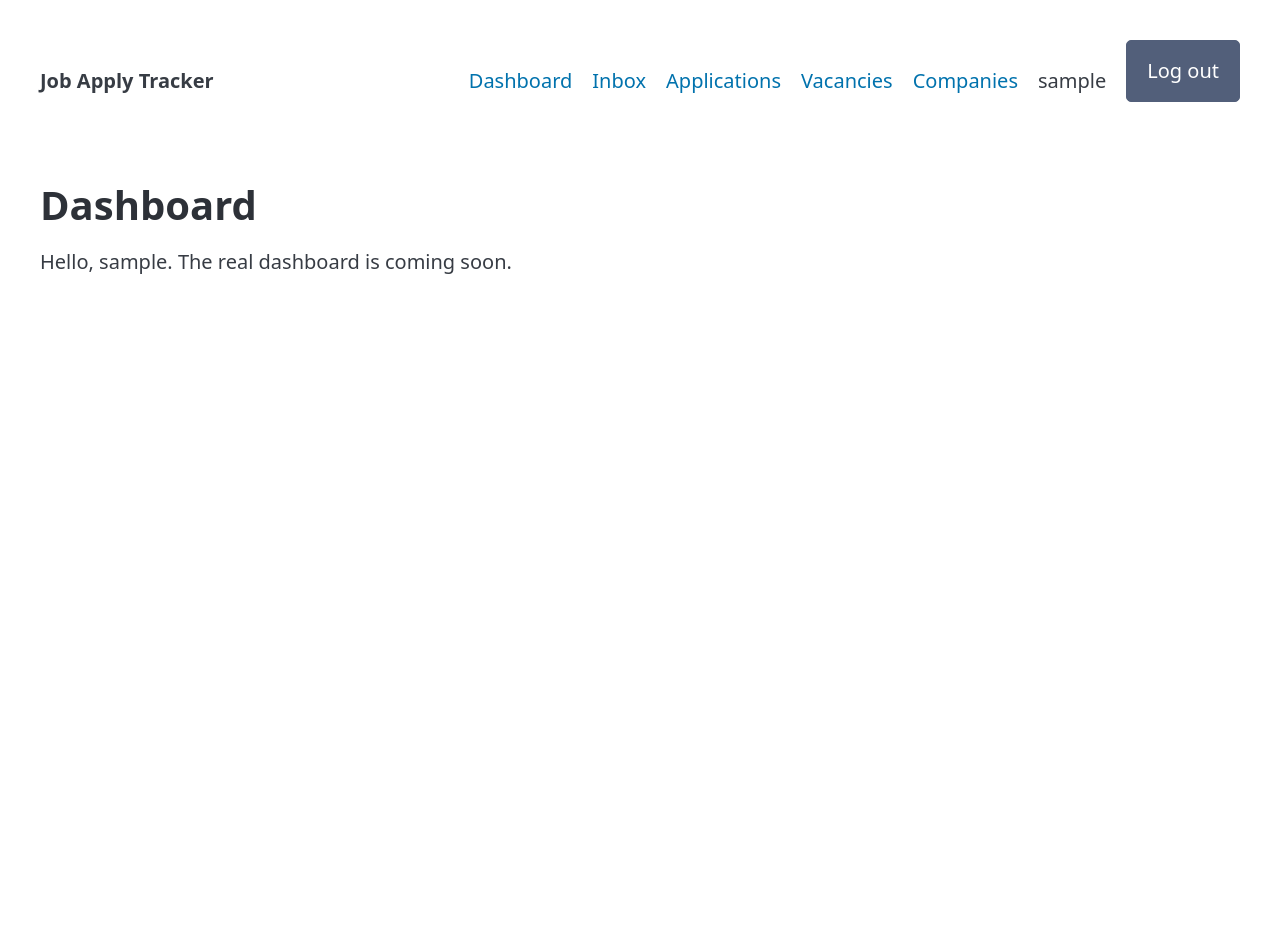
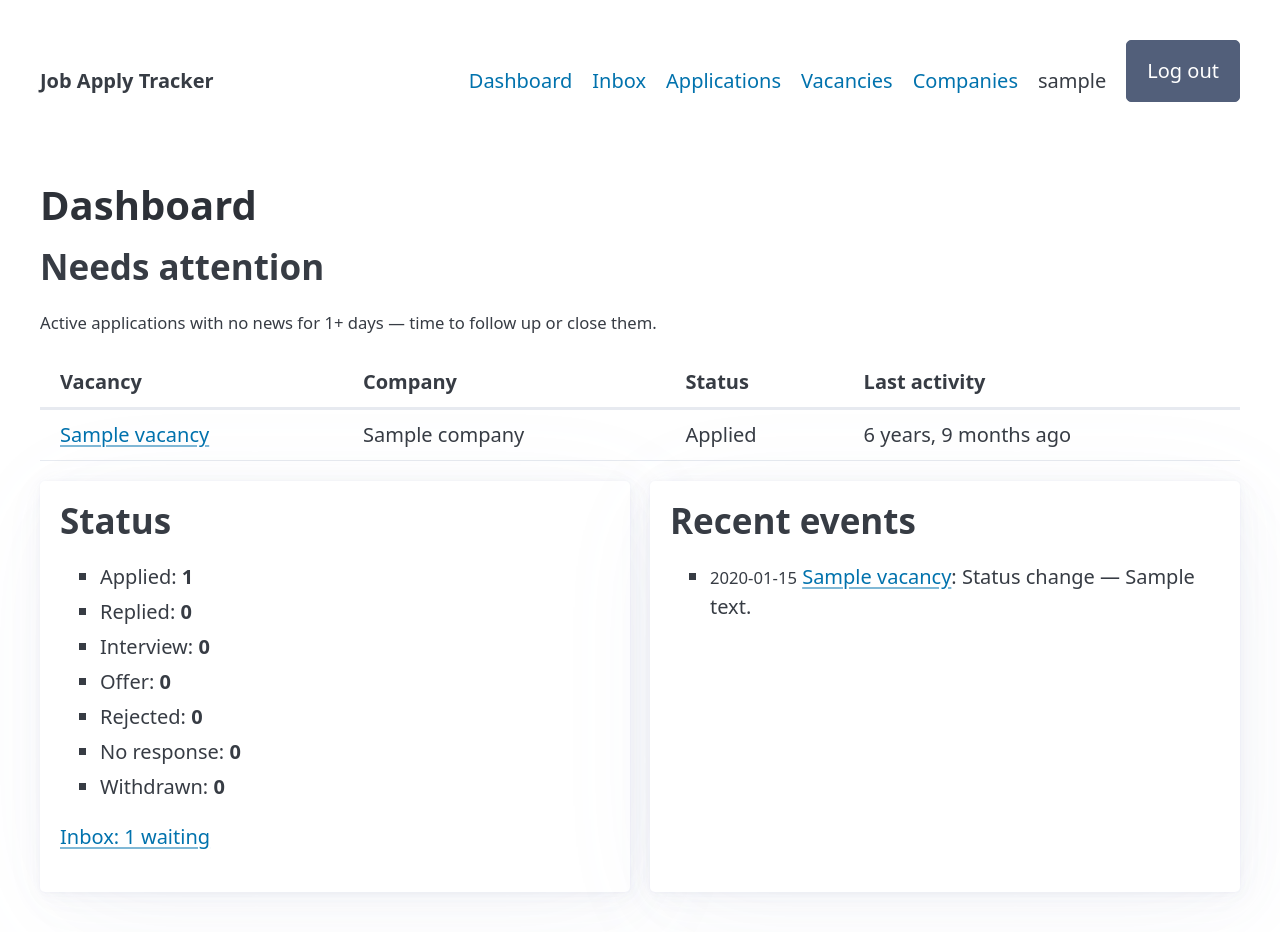
Before and after one commit to OleksiiShcherbynin/job-apply-tracker, a Django app: page / in a window 1280 px wide. Before the commit the page ends 274 px from the top, so only its background shows below. Run offline with Django 5.2, Linux system fonts and the light colour scheme; a user stored in the database is signed in; tables that the repository leaves empty hold one stand-in row (values such as "Sample post").

Commit message:
feat: dashboard with needs-attention and counters
Needs-attention list (oldest first), per-status counts including zeros,
last ten timeline events and the inbox size, at six queries regardless
of data volume.

Co-Authored-By: Claude Opus 5.5 <noreply@anthropic.com>

```diff
--- a/tracker/templates/tracker/dashboard.html
+++ b/tracker/templates/tracker/dashboard.html
@@ -2,5 +2,55 @@
 
 {% block content %}
   <h1>Dashboard</h1>
-  <p>Hello, {{ user.username }}. The real dashboard is coming soon.</p>
+
+  <section>
+    <h2>Needs attention</h2>
+    <p><small>Active applications with no news for {{ user.follow_up_days }}+ days — time to follow up or close them.</small></p>
+    {% if needs_attention %}
+      <table>
+        <thead>
+          <tr><th>Vacancy</th><th>Company</th><th>Status</th><th>Last activity</th></tr>
+        </thead>
+        <tbody>
+          {% for application in needs_attention %}
+            <tr>
+              <td><a href="{{ application.get_absolute_url }}">{{ application.vacancy.title }}</a></td>
+              <td>{{ application.vacancy.company }}</td>
+              <td>{{ application.get_status_display }}</td>
+              <td>{% if application.last_activity %}{{ application.last_activity|timesince }} ago{% else %}applied {{ application.applied_at|timesince }} ago{% endif %}</td>
+            </tr>
+          {% endfor %}
+        </tbody>
+      </table>
+    {% else %}
+      <p>Nothing is waiting on you. 🎉</p>
+    {% endif %}
+  </section>
+
+  <div class="grid">
+    <article>
+      <h2>Status</h2>
+      <ul>
+        {% for label, count in status_counts %}
+          <li>{{ label }}: <strong>{{ count }}</strong></li>
+        {% endfor %}
+      </ul>
+      <p><a href="{% url 'tracker:inbox' %}">Inbox: {{ inbox_count }} waiting</a></p>
+    </article>
+
+    <article>
+      <h2>Recent events</h2>
+      <ul>
+        {% for event in recent_events %}
+          <li>
+            <small>{{ event.happened_at|date:"Y-m-d" }}</small>
+            <a href="{{ event.application.get_absolute_url }}">{{ event.application.vacancy.title }}</a>:
+            {{ event.get_type_display }}{% if event.text %} — {{ event.text|truncatechars:60 }}{% endif %}
+          </li>
+        {% empty %}
+          <li>No events yet.</li>
+        {% endfor %}
+      </ul>
+    </article>
+  </div>
 {% endblock %}
--- a/tracker/views.py
+++ b/tracker/views.py
@@ -1,7 +1,7 @@
 from django.contrib import messages
 from django.contrib.auth.mixins import LoginRequiredMixin
 from django.db import transaction
-from django.db.models import ProtectedError, Q
+from django.db.models import Count, ProtectedError, Q
 from django.shortcuts import redirect
 from django.urls import reverse_lazy
 from django.views.generic import (
@@ -27,12 +27,33 @@ from .forms import (
     VacancyForm,
 )
 from .mixins import OwnerFormMixin, OwnerQuerySetMixin
-from .models import Application, Attachment, Company, Vacancy
+from .models import Application, ApplicationEvent, Attachment, Company, Vacancy
 
 
 class DashboardView(LoginRequiredMixin, TemplateView):
-    # Placeholder page; the real dashboard context arrives in Task 13.
     template_name = "tracker/dashboard.html"
+
+    def get_context_data(self, **kwargs):
+        context = super().get_context_data(**kwargs)
+        user = self.request.user
+        applications = Application.objects.for_owner(user)
+
+        context["needs_attention"] = (
+            Application.objects.needs_attention(user)
+            .select_related("vacancy__company")
+            .order_by("applied_at")
+        )
+        counts = dict(applications.values_list("status").annotate(n=Count("id")))
+        context["status_counts"] = [
+            (label, counts.get(value, 0)) for value, label in Application.Status.choices
+        ]
+        context["recent_events"] = (
+            ApplicationEvent.objects.filter(application__owner=user)
+            .select_related("application__vacancy__company")
+            .order_by("-happened_at")[:10]
+        )
+        context["inbox_count"] = Vacancy.objects.for_owner(user).inbox().count()
+        return context
 
 
 # --- Companies ---
```
Also changed, not shown: tests/tracker/test_views_dashboard.py (added, +76 -0 lines).
